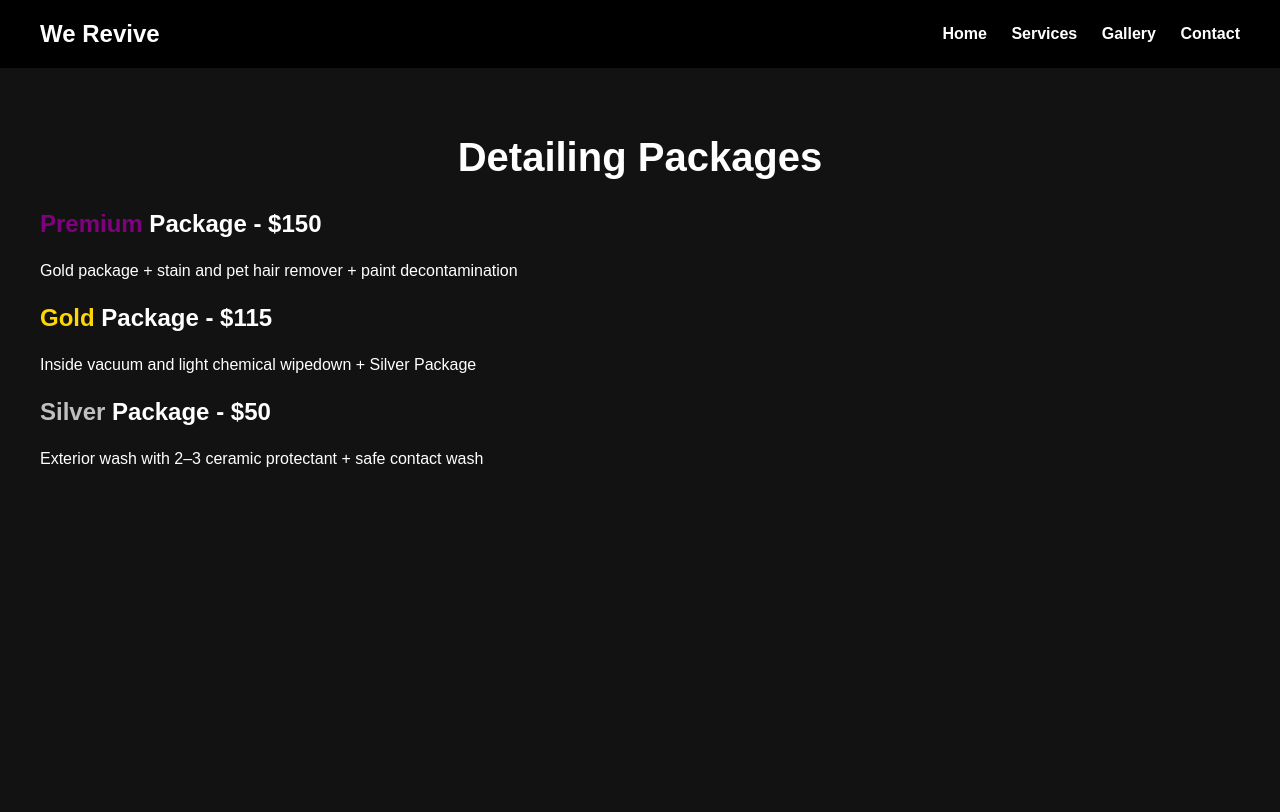
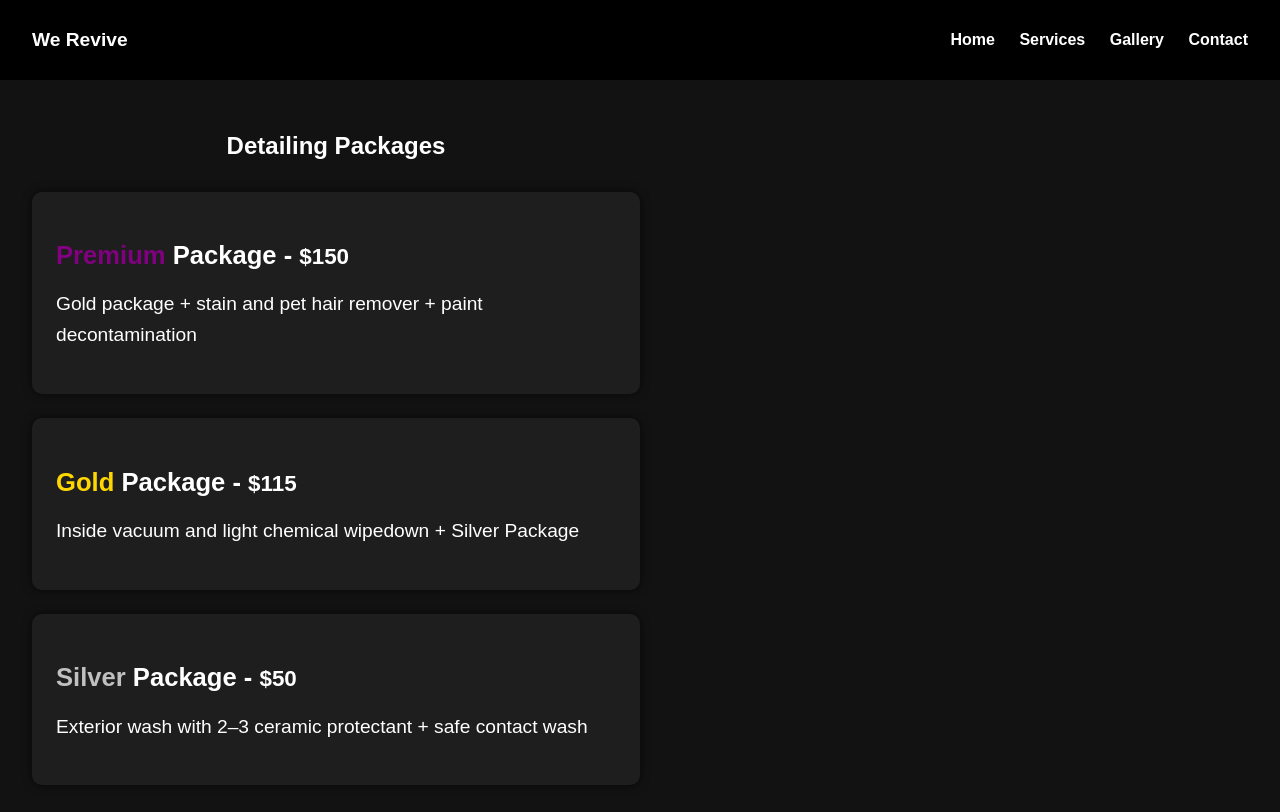
Before and after one commit to tyleriscool11/car-website, a plain HTML site: page services.html in a window 1280 px wide. Drawn offline with Linux system fonts and the light colour scheme.

Commit message:
Update services.html

```diff
--- a/services.html
+++ b/services.html
@@ -2,80 +2,91 @@
 <html lang="en">
 <head>
   <meta charset="UTF-8" />
-  <meta name="viewport" content="width=device-width, initial-scale=1.0"/>
+  <meta name="viewport" content="width=device-width, initial-scale=1.0" />
   <title>Services - We Revive</title>
-  <link rel="icon" href="logo-small.png" type="image/png">
   <style>
     body {
       margin: 0;
+      padding: 0;
+      background-color: #121212;
       font-family: Arial, sans-serif;
-      background-color: #121212;
-      color: #fff;
+      color: white;
     }
 
     header {
       background-color: #000;
-      padding: 20px 40px;
+      padding: 1rem 2rem;
       display: flex;
       justify-content: space-between;
       align-items: center;
     }
 
-    .logo {
-      font-size: 1.5rem;
-      font-weight: bold;
+    header h1 {
+      font-size: 1.2rem;
     }
 
     nav a {
-      margin-left: 20px;
       color: white;
       text-decoration: none;
+      margin-left: 20px;
       font-weight: bold;
     }
 
     main {
-      padding: 40px;
+      padding: 2rem;
+      display: flex;
+      justify-content: flex-start;
     }
 
-    h1 {
-      font-size: 2.5rem;
-      margin-bottom: 30px;
-      text-align: center;
+    .services-container {
+      width: 50%;
     }
 
-    .package-box {
-      background-color: #1e1e1e;
-      padding: 25px;
-      border-radius: 12px;
-      margin-bottom: 25px;
-      box-shadow: 0 4px 10px rgba(0, 0, 0, 0.4);
-      width: 50%;
-      font-size: 1.3rem;
+    h2 {
+      text-align: center;
+      margin-bottom: 2rem;
     }
 
-    .package-box h2 {
-      margin: 0 0 10px;
+    .package {
+      background-color: #1e1e1e;
+      padding: 1.5rem;
+      margin-bottom: 1.5rem;
+      border-radius: 10px;
+      box-shadow: 0 0 10px rgba(0, 0, 0, 0.6);
     }
 
-    .purple {
-      color: #a362ea;
+    .package h3 {
+      font-size: 1.6rem;
+      margin-bottom: 0.8rem;
+      color: white;
+    }
+
+    .package span {
       font-weight: bold;
     }
 
+    .premium {
+      color: purple;
+    }
+
     .gold {
-      color: #e6c200;
-      font-weight: bold;
+      color: gold;
     }
 
     .silver {
-      color: #c0c0c0;
-      font-weight: bold;
+      color: silver;
+    }
+
+    .description {
+      font-size: 1.2rem;
+      line-height: 1.6;
+      color: white;
     }
   </style>
 </head>
 <body>
   <header>
-    <div class="logo">We Revive</div>
+    <h1>We Revive</h1>
     <nav>
       <a href="index.html">Home</a>
       <a href="services.html">Services</a>
@@ -85,35 +96,24 @@
   </header>
 
   <main>
-    <h1>Detailing Packages</h1>
+    <div class="services-container">
+      <h2>Detailing Packages</h2>
 
       <div class="package">
-  <h3 style="color: white; font-size: 1.5rem;">
-    <span style="color: purple;">Premium</span> Package - $150
-  </h3>
-  <p style="color: white;">
-    Gold package + stain and pet hair remover + paint decontamination
-  </p>
+        <h3><span class="premium">Premium</span> Package - <span style="font-size: 1.4rem;">$150</span></h3>
+        <p class="description">Gold package + stain and pet hair remover + paint decontamination</p>
       </div>
 
       <div class="package">
-  <h3 style="color: white; font-size: 1.5rem;">
-    <span style="color: gold;">Gold</span> Package - $115
-  </h3>
-  <p style="color: white;">
-    Inside vacuum and light chemical wipedown + Silver Package
-  </p>
+        <h3><span class="gold">Gold</span> Package - <span style="font-size: 1.4rem;">$115</span></h3>
+        <p class="description">Inside vacuum and light chemical wipedown + Silver Package</p>
       </div>
 
       <div class="package">
-  <h3 style="color: white; font-size: 1.5rem;">
-    <span style="color: silver;">Silver</span> Package - $50
-  </h3>
-  <p style="color: white;">
-    Exterior wash with 2–3 ceramic protectant + safe contact wash
-  </p>
+        <h3><span class="silver">Silver</span> Package - <span style="font-size: 1.4rem;">$50</span></h3>
+        <p class="description">Exterior wash with 2–3 ceramic protectant + safe contact wash</p>
       </div>
-
+    </div>
   </main>
 </body>
 </html>
```
Lines whose indentation alone changed are shown as unchanged.
